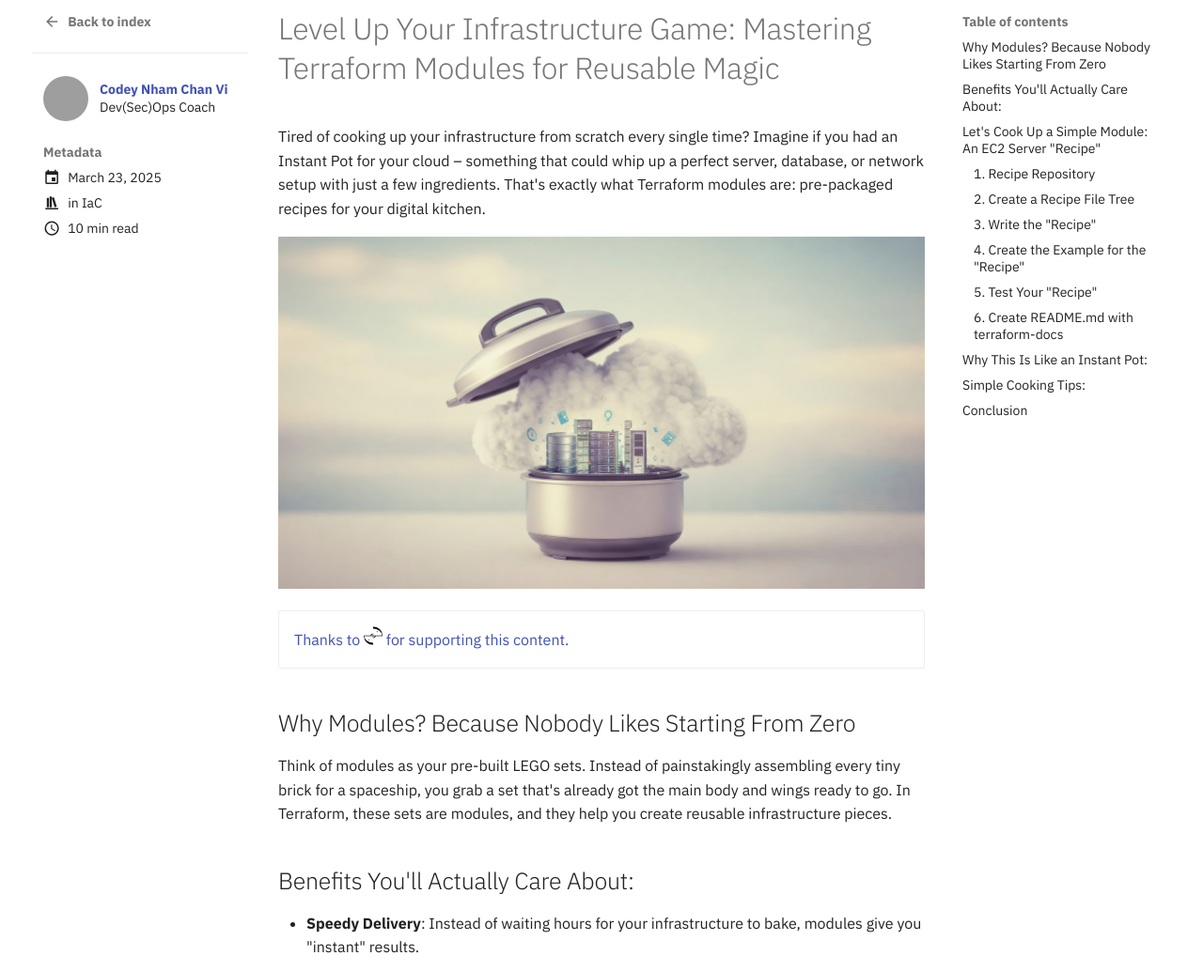
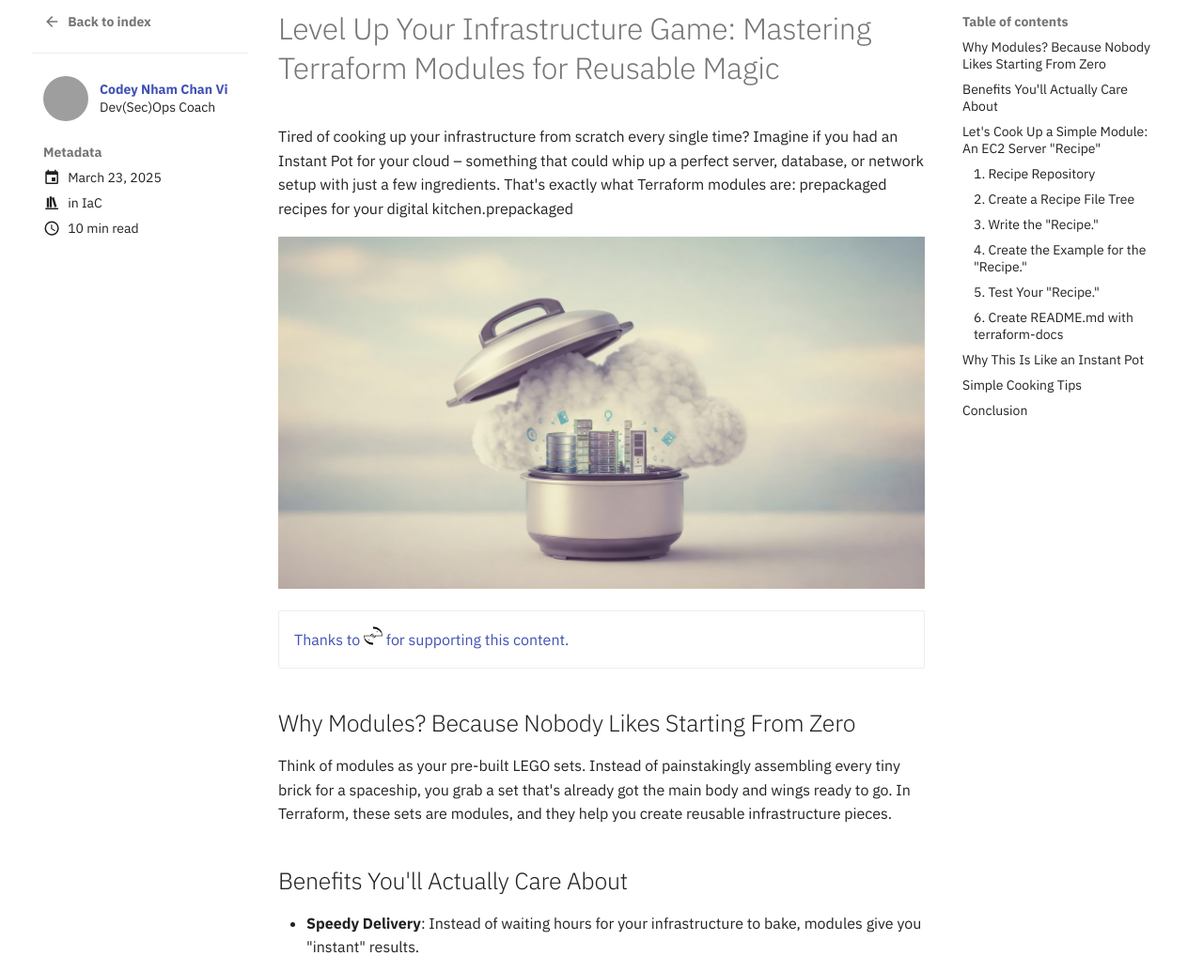
Before and after one commit to hocachoc/hocachoc.github.io, an MkDocs documentation site: the page built from docs/projects/posts/level-up-your-infrastructure-game-mastering-terraform-modules-for-reusable-magic.md, in a window 1280 px wide and 1400 px high. Shown: the part 136-1170 px from the top of the window at 94% size. Built offline with MkDocs 1.6.1 and Material for MkDocs 9.7.7, drawn with Linux system fonts in a browser that asks for light colours; some web fonts are replaced; comment, search, counter and statistics services are not loaded; some of the changed text lies outside the part shown; grey boxes are pictures that could not be loaded.

Commit message:
add Terraform Module

````diff
--- a/docs/projects/posts/level-up-your-infrastructure-game-mastering-terraform-modules-for-reusable-magic.md
+++ b/docs/projects/posts/level-up-your-infrastructure-game-mastering-terraform-modules-for-reusable-magic.md
@@ -11,7 +11,7 @@
 
 # Level Up Your Infrastructure Game: Mastering Terraform Modules for Reusable Magic
 
-Tired of cooking up your infrastructure from scratch every single time? Imagine if you had an Instant Pot for your cloud – something that could whip up a perfect server, database, or network setup with just a few ingredients. That's exactly what Terraform modules are: pre-packaged recipes for your digital kitchen.
+Tired of cooking up your infrastructure from scratch every single time? Imagine if you had an Instant Pot for your cloud – something that could whip up a perfect server, database, or network setup with just a few ingredients. That's exactly what Terraform modules are: prepackaged recipes for your digital kitchen.prepackaged
 
 [![Image]](#)
 
@@ -27,7 +27,7 @@
 
 Think of modules as your pre-built LEGO sets. Instead of painstakingly assembling every tiny brick for a spaceship, you grab a set that's already got the main body and wings ready to go. In Terraform, these sets are modules, and they help you create reusable infrastructure pieces.
 
-## Benefits You'll Actually Care About:
+## Benefits You'll Actually Care About
 
 - **Speedy Delivery**: Instead of waiting hours for your infrastructure to bake, modules give you "instant" results.
 - **Consistent Dishes**: No more "oops, I forgot the salt" moments. Modules ensure your infrastructure tastes the same every time.
@@ -81,7 +81,7 @@
 * `examples/development`: an example of how to use this module.
 * `README.md` : This file must be generated by [terraform-docs](https://terraform-docs.io/user-guide/introduction/)
 
-### 3. Write the "Recipe"
+### 3. Write the "Recipe."
 
 ```tf linenums="1" title="terraform-aws-ec2-instance/main.tf"
 resource "aws_instance" "this" {
@@ -138,7 +138,7 @@
 }
 ```
 
-### 4. Create the Example for the "Recipe"
+### 4. Create the Example for the "Recipe."
 
 ```tf linenums="1" title="examples/development/00-providers.tf"
 terraform {
@@ -566,7 +563,7 @@
 
 ```
 
-```bash title="cat README.md"
+```bash linenums="1" title="cat README.md"
 ## Requirements
 
 No requirements.
````
Also changed, not shown: other parts of docs/projects/posts/level-up-your-infrastructure-game-mastering-terraform-modules-for-reusable-magic.md (+6 -9 lines).
